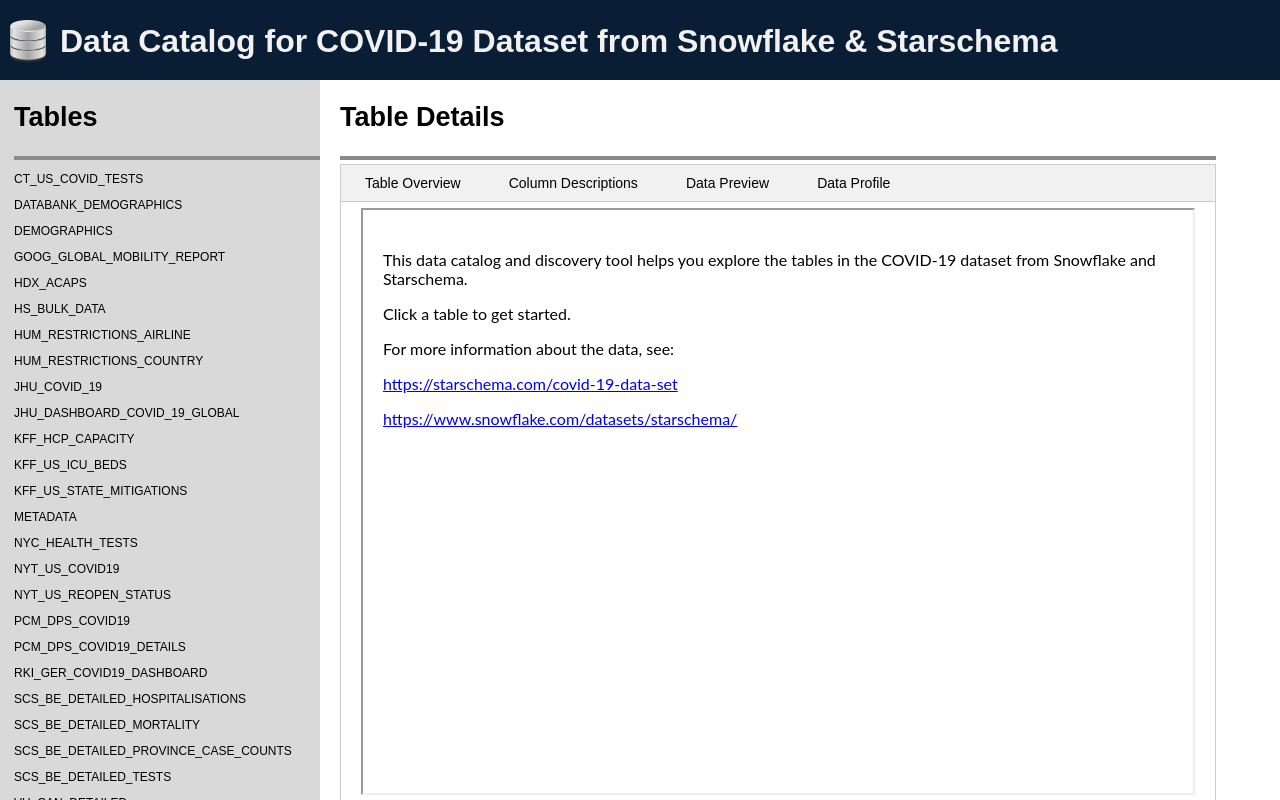
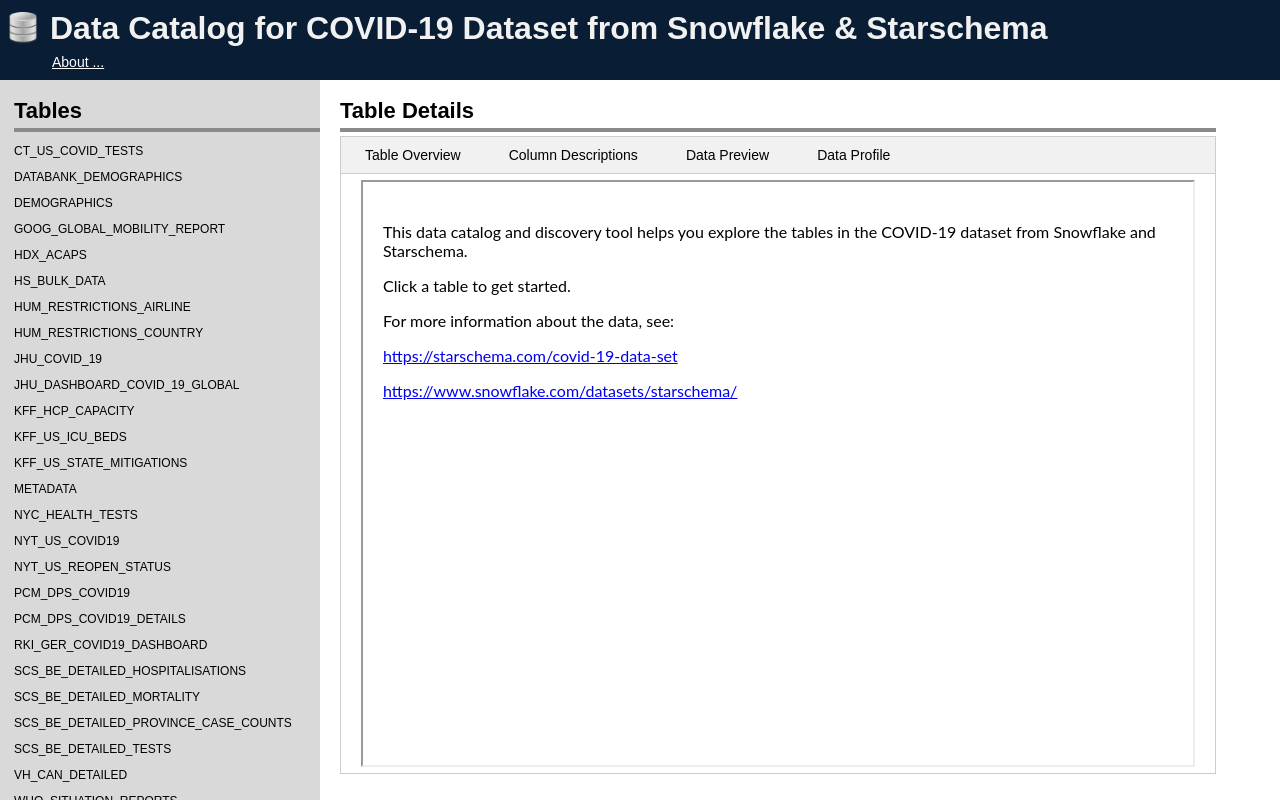
Before and after one commit to joseph-true/covid19-data-catalog, a plain HTML site: page index.html in a window 1280 px wide. Drawn offline with Linux system fonts and the light colour scheme.

Commit message:
Added About link and file

```diff
--- a/index.html
+++ b/index.html
@@ -11,6 +11,11 @@
       font-family: Arial, Helvetica, sans-serif;
       margin-left: 0px;
       margin-right: 20px;
+    }
+
+    h2 {
+      font-size: 22px;
+      margin-bottom: 4px;
     }
 
     td {
@@ -28,8 +33,8 @@
 
     .header img {
       float: left;
-      width: 40px;
-      margin-top: 20px;
+      width: 30px;
+      margin-top: 12px;
       margin-left: 8px;
     }
 
@@ -38,6 +43,15 @@
       top: 2px;
       left: 12px;
       color: #f1f1f1;
+      margin-top: 8px;
+      margin-bottom: 8px;
+    }
+
+    .header a {
+      margin-left: 52px;
+      font-family: Arial, Helvetica, sans-serif;
+      font-size: 14px;
+      color: white;
     }
 
     .sidenav {
@@ -160,6 +174,7 @@
     <div class="header">
       <img src="content/images/database-silver.png">
       <h1>Data Catalog for COVID-19 Dataset from Snowflake & Starschema</h1>
+      <a target="_blank" href="about.html">About ...</a>
     </div>
 
     <div class="sidenav">
```
Also changed, not shown: about.html (added, +31 -0 lines).
